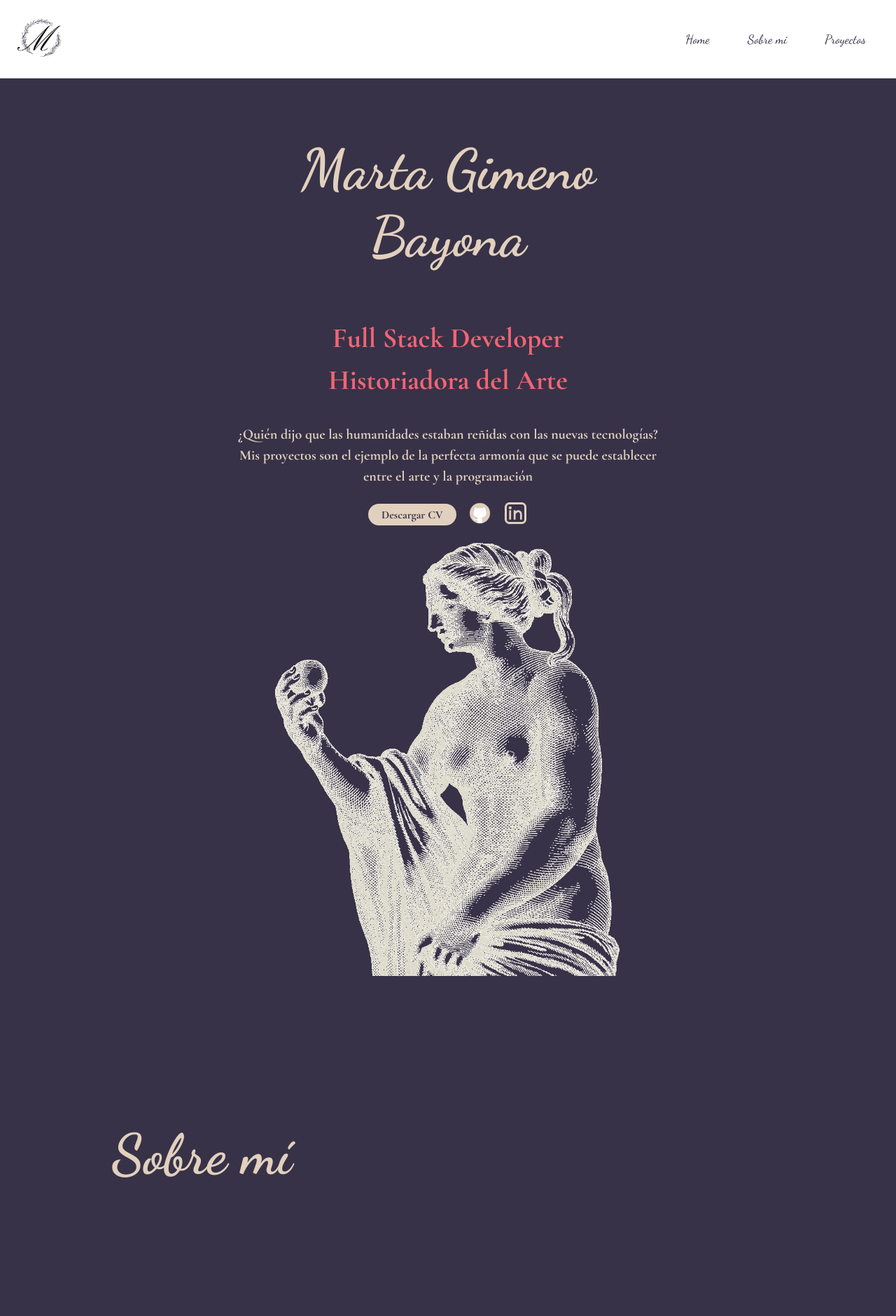
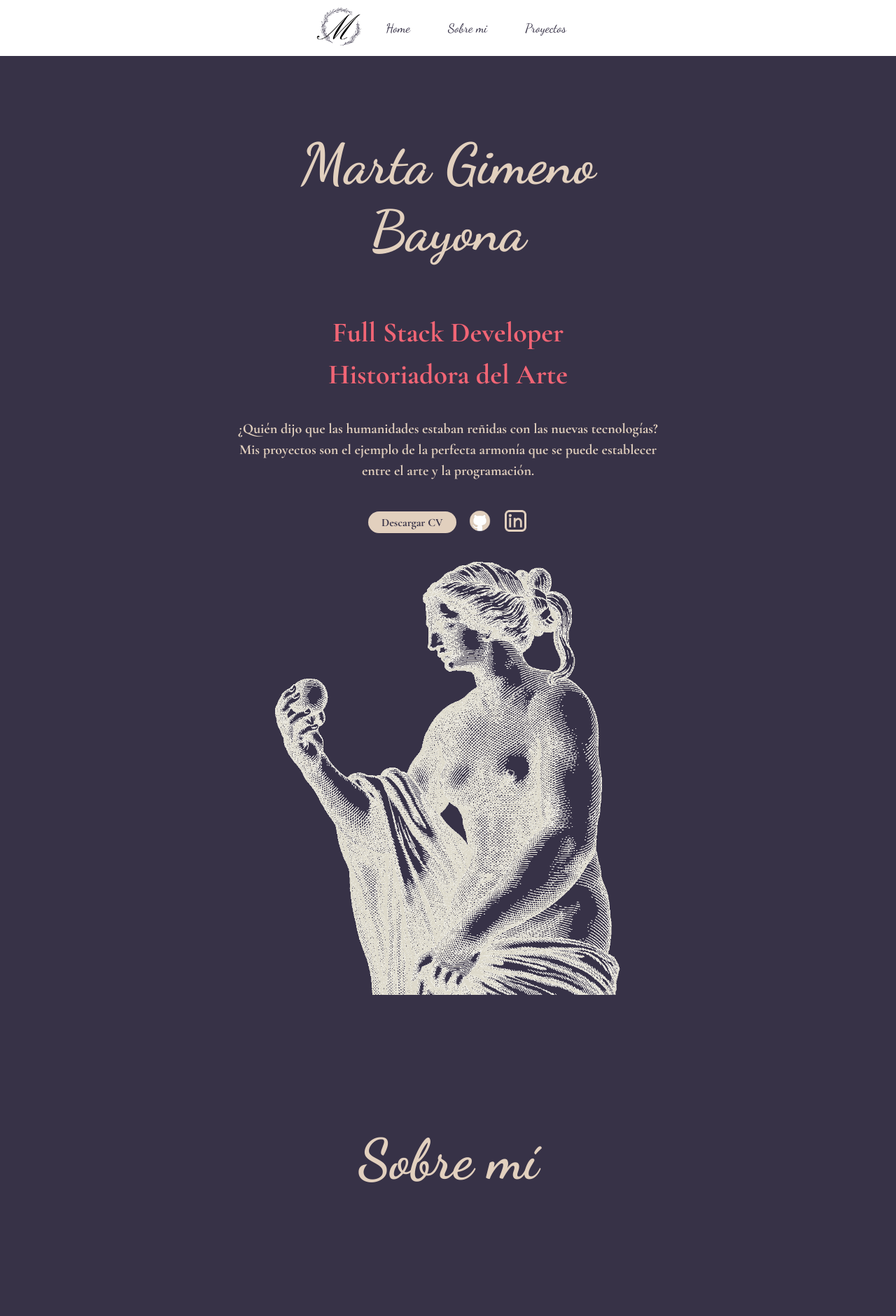
Before and after one commit to MartaGBayona/Portfolio, a website: page index.html in a window 1280 px wide. Shown: the top 1881 px of the page at 70% size. Drawn offline with nearby package versions, Linux system fonts and the light colour scheme.

Commit message:
update: modified paddiding on section in less dimension

```diff
--- a/index.html
+++ b/index.html
@@ -38,7 +38,7 @@
         <div>
             <h1 id="text-title-home">Marta Gimeno Bayona</h1>
             <h2 id="text-subtitle-home">Full Stack Developer <br> Historiadora del Arte</h2>
-            <h3 id="text-info-home">¿Quién dijo que las humanidades estaban reñidas con las nuevas tecnologías? <br> Mis proyectos son el ejemplo de la perfecta armonía que se puede establecer entre el arte y la programación</h3>
+            <h3 id="text-info-home">¿Quién dijo que las humanidades estaban reñidas con las nuevas tecnologías? <br> Mis proyectos son el ejemplo de la perfecta armonía que se puede establecer entre el arte y la programación.</h3>
             <div class="button-container">
                 <a id="cv-btn" href="assets/Curriculum Gimeno Bayona, Marta.pdf" download="Mi_Curriculum.pdf">Descargar CV</a>
                 <a id="icon-design" href="https://github.com/MartaGBayona">
--- a/styles/main.css
+++ b/styles/main.css
@@ -24,6 +24,10 @@ body::-webkit-scrollbar {
     background-color: white;
     padding-left: var(--global-padding);
     padding-right: var(--global-padding);
+    position: fixed;
+    top: 0;
+    left: 0;
+    right: 0;
 }
 
 #logo-container {
@@ -116,7 +120,7 @@ body::-webkit-scrollbar {
     display: flex;
     flex-direction: row;
     justify-content: space-between;
-    padding-top: 15ch;
+    padding-top: 20ch;
     padding-left: var(--global-padding);
     padding-right: var(--global-padding);
     flex-wrap: wrap;
@@ -155,6 +159,11 @@ body::-webkit-scrollbar {
     max-height: 40rem;
     object-fit: cover;
     flex: 0 1 auto;
+}
+
+#section-home > div:last-child {
+    display: flex;
+    align-items: center;
 }
 
 .button-container {
@@ -197,17 +206,39 @@ body::-webkit-scrollbar {
     transform: scale(1.1);
 }
 
+#section-about {
+    display: flex;
+    padding-top: 15ch;
+    padding-left: var(--global-padding);
+}
+
+#section-projects {
+    display: flex;
+    padding-top: 15ch;
+    padding-left: var(--global-padding);
+}
+
 @media (max-width: 1345px) {
 
     #headerDesign {
-        padding: 2ch;
+        display: flex;
+        justify-content: center;
+        align-items: center;
+        padding-right: 2ch;
+        padding-left: 2ch;
     }
 
     #section-home {
-        padding: 2ch;
+        padding-top: 15ch;
+        padding-right: 2ch;
+        padding-left: 2ch;
         flex-direction: column;
         align-items: center;
         text-align: center;
+    }
+
+    #text-info-home {
+        padding-bottom: 2ch;
     }
 
     #icon-img-design {
@@ -221,18 +252,25 @@ body::-webkit-scrollbar {
     }
 
     #img-home {
+        padding-top: 2ch;
         max-width: 100%;
-    }
     }
 
     #section-about {
-    display: flex;
         padding-top: 15ch;
-    padding-left: var(--global-padding);
+        padding-right: 2ch;
+        padding-left: 2ch;
+        flex-direction: column;
+        align-items: center;
+        text-align: center;
     }
 
     #section-projects {
-    display: flex;
         padding-top: 15ch;
-    padding-left: var(--global-padding);
+        padding-right: 2ch;
+        padding-left: 2ch;
+        flex-direction: column;
+        align-items: center;
+        text-align: center;
     }
+}
```
Lines whose indentation alone changed are shown as unchanged.
